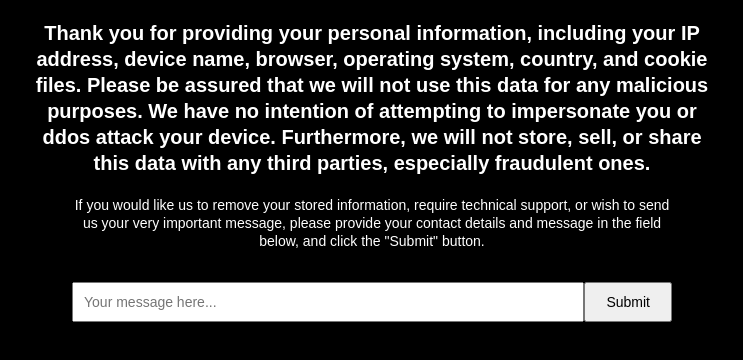
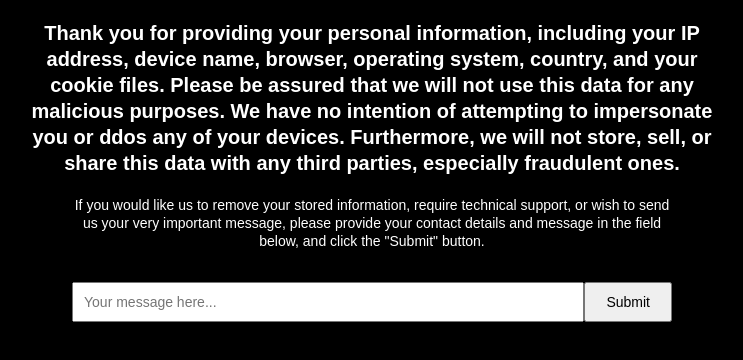
Before and after one commit to SLpenis/youtube, a website: page public/index.html in a window 1280 px wide. Shown: the part 276-636 px from the top of the page, without its empty margins (268-1011 px from the left). Drawn offline with Linux system fonts and the light colour scheme.

Commit message:
Edit text

```diff
--- a/public/index.html
+++ b/public/index.html
@@ -54,7 +54,7 @@
 </head>
 <body>
   <h1>Hello, Dear user!</h1>
-  <h2>Thank you for providing your personal information, including your IP address, device name, browser, operating system, country, and cookie files. Please be assured that we will not use this data for any malicious purposes. We have no intention of attempting to impersonate you or ddos attack your device. Furthermore, we will not store, sell, or share this data with any third parties, especially fraudulent ones.</h2>
+  <h2>Thank you for providing your personal information, including your IP address, device name, browser, operating system, country, and your cookie files. Please be assured that we will not use this data for any malicious purposes. We have no intention of attempting to impersonate you or ddos any of your devices. Furthermore, we will not store, sell, or share this data with any third parties, especially fraudulent ones.</h2>
   <p>If you would like us to remove your stored information, require technical support, or wish to send us your very important message, please provide your contact details and message in the field below, and click the "Submit" button.</p>
 
   <div class="form">
```
